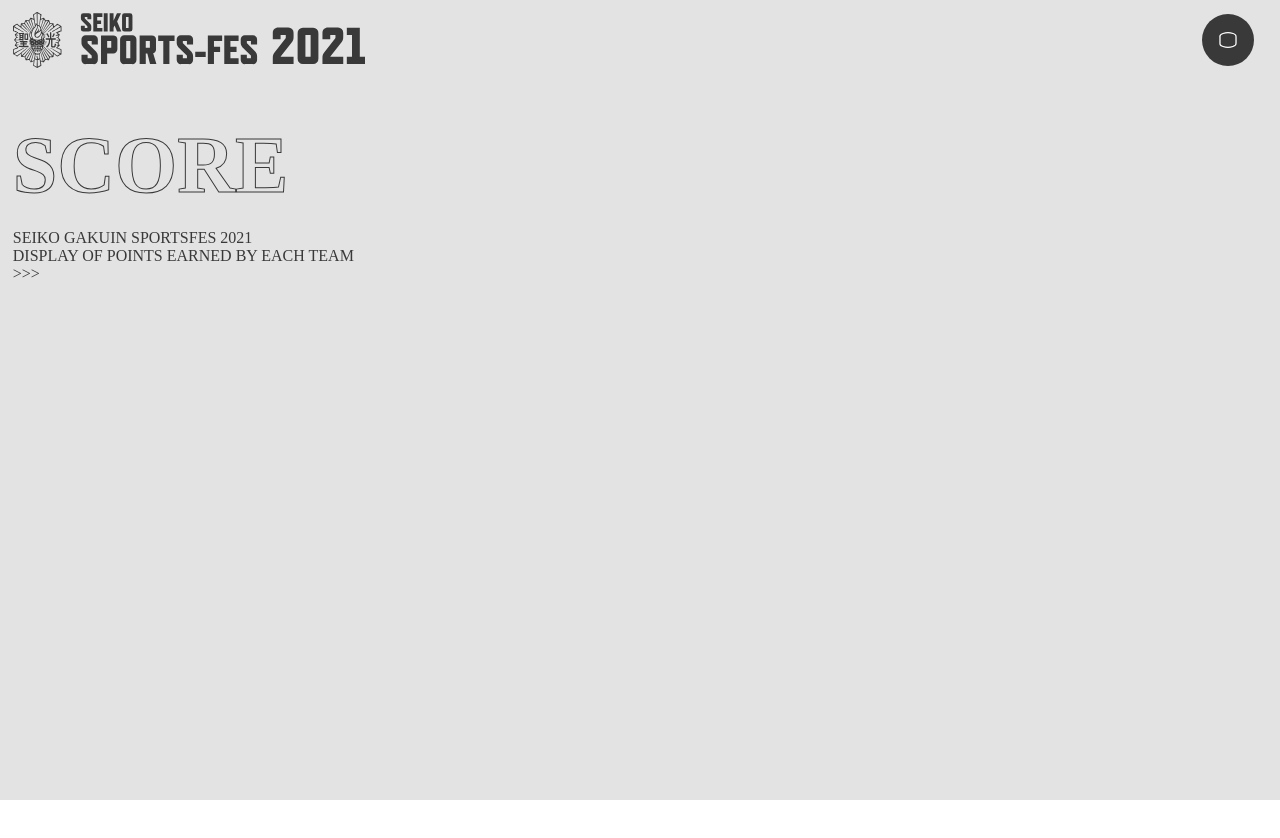
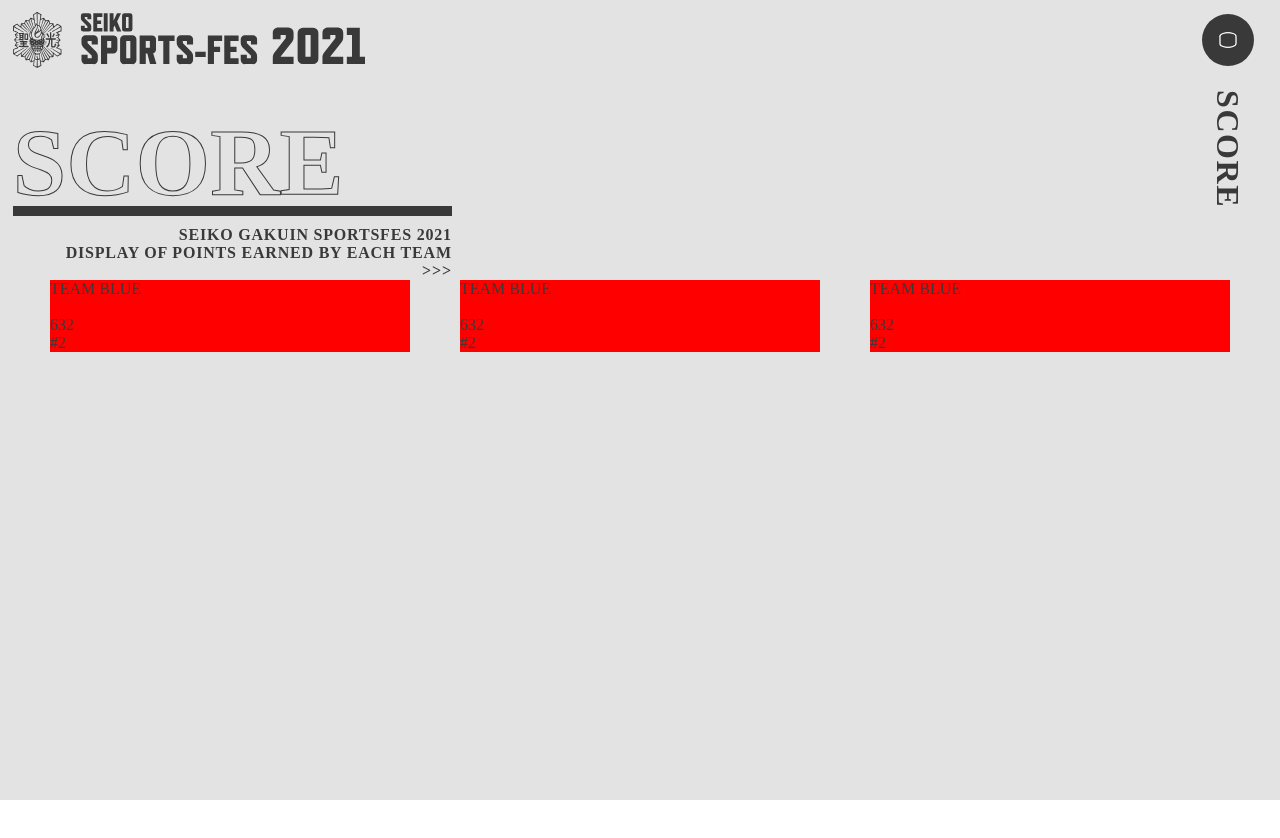
Before and after one commit to SeikoStudentCouncil/sportsday-36th-score-board, a Nuxt app: page / in a window 1280 px wide. After the commit the page ends 800 px from the top, so only its background shows below. Built offline with nearby package versions, Linux system fonts and the light colour scheme.

Commit message:
[update] suspend

```diff
--- a/assets/sass/app.scss
+++ b/assets/sass/app.scss
@@ -8,6 +8,7 @@
 div {
   margin: 0px;
   color: $main-black-color;
+  font-family: "refrigerator-deluxe";
 }
 
 .most-parent {
@@ -39,23 +40,67 @@
   .content-body {
     height: calc(100vh - #{$topbar-height});
 
-    .site-title-container {
-      width: 30vw;
+    .site-upper {
+      width: 98vw;
       height: auto;
       margin-left: 1vw;
+      display: flex;
+      max-height: 30vh;
 
+      .site-title-container {
+        flex: 35;
         .site-title {
           height: auto;
           width: 100%;
-        border-bottom: #393939 10px;
+          border-bottom: solid $main-black-color 10px;
           margin-top: 5vh;
-        font-family: "refrigerator-deluxe";
-        font-size: 5em;
+          font-size: 6em;
           font-weight: 900;
           color: $main-background-color;
           -webkit-text-stroke-width: 1px;
           -webkit-text-stroke-color: $main-black-color;
+          line-height: 0.9em;
+        }
+        .site-title-note {
+          height: auto;
+          width: 100%;
+          font-size: 1em;
+          font-weight: 900;
+          margin-top: 10px;
+          text-align: right;
+          letter-spacing: 0.05em;
+        }
+      }
+
+      .menu-container {
+        margin-left: auto;
+        flex: 65;
+        .menu-site-title {
+          height: auto;
+          width: calc(#{$topbar-height} * 0.65);
+          float: right;
+          margin-right: 1vw;
+          writing-mode: vertical-rl;
+          font-size: 2em;
+          line-height: calc(#{$topbar-height} * 0.65);
+          font-weight: 900;
+          letter-spacing: 0.05em;
+          margin-top: 10px;
+          transition: all 0.2s;
+
+          @at-root {
           }
         }
       }
     }
+
+    .site-main {
+      .score-board-block {
+        display: inline-block;
+        width: calc((100vw - 50px * 4) / 3);
+        background: red;
+        margin-left: 50px;
+      }
+    }
+  }
+}
--- a/pages/index.vue
+++ b/pages/index.vue
@@ -7,8 +7,30 @@
   <div class="content-body">
     <div class="site-upper">
       <div class="site-title-container">
-        <div class="site-title">SCORE</div><br>
+        <div class="site-title">SCORE</div>
         <div class="site-title-note">SEIKO GAKUIN SPORTSFES 2021<br>DISPLAY OF POINTS EARNED BY EACH TEAM<br>>>></div>
+      </div>
+      <div class="menu-container">
+        <div class="menu-site-title">
+          SCORE
+        </div>
+      </div>
+    </div>
+    <div class="site-main">
+      <div class="score-board-block">
+        <div class="score-board-team-title">TEAM BLUE</div><br>
+        <div class="score-board-score">632</div>
+        <div class="score-board-rank">#2</div>
+      </div>
+      <div class="score-board-block">
+        <div class="score-board-team-title">TEAM BLUE</div><br>
+        <div class="score-board-score">632</div>
+        <div class="score-board-rank">#2</div>
+      </div>
+      <div class="score-board-block">
+        <div class="score-board-team-title">TEAM BLUE</div><br>
+        <div class="score-board-score">632</div>
+        <div class="score-board-rank">#2</div>
       </div>
     </div>
   </div>
```
Lines whose indentation alone changed are shown as unchanged.
